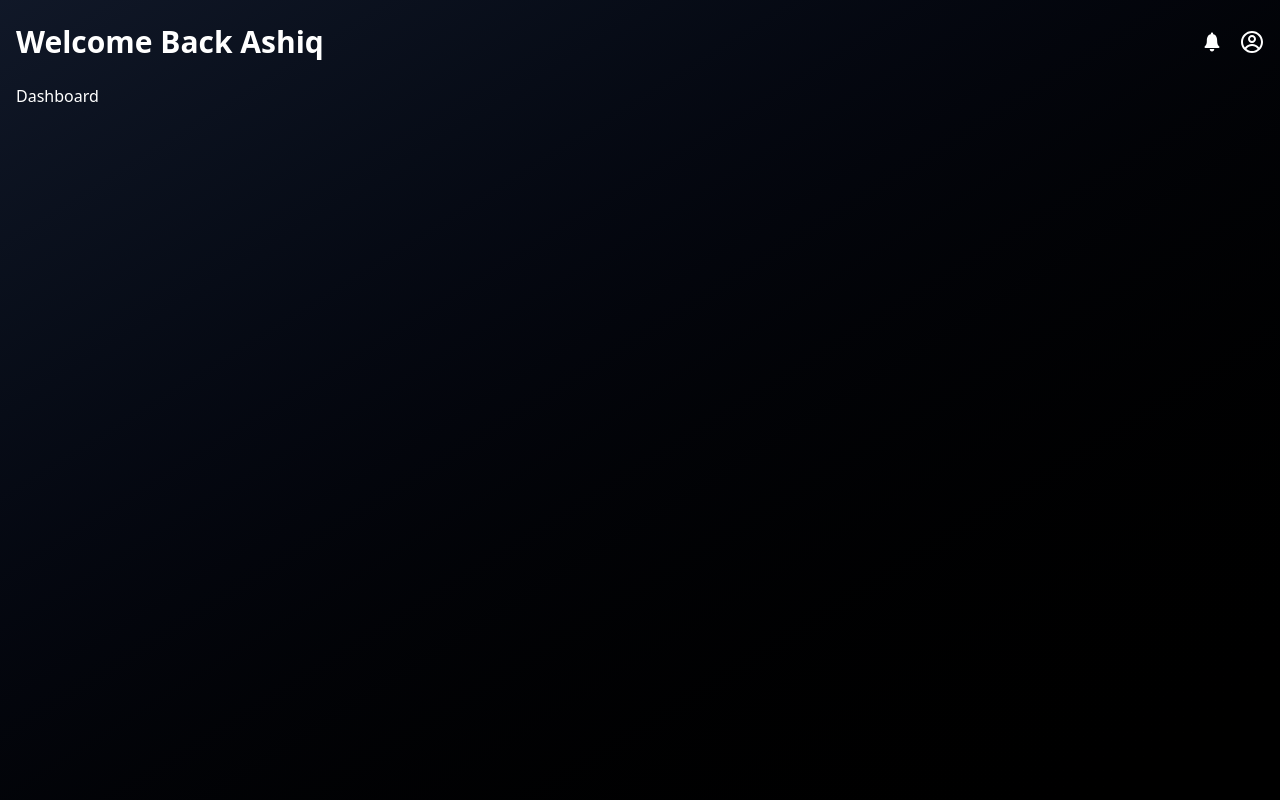
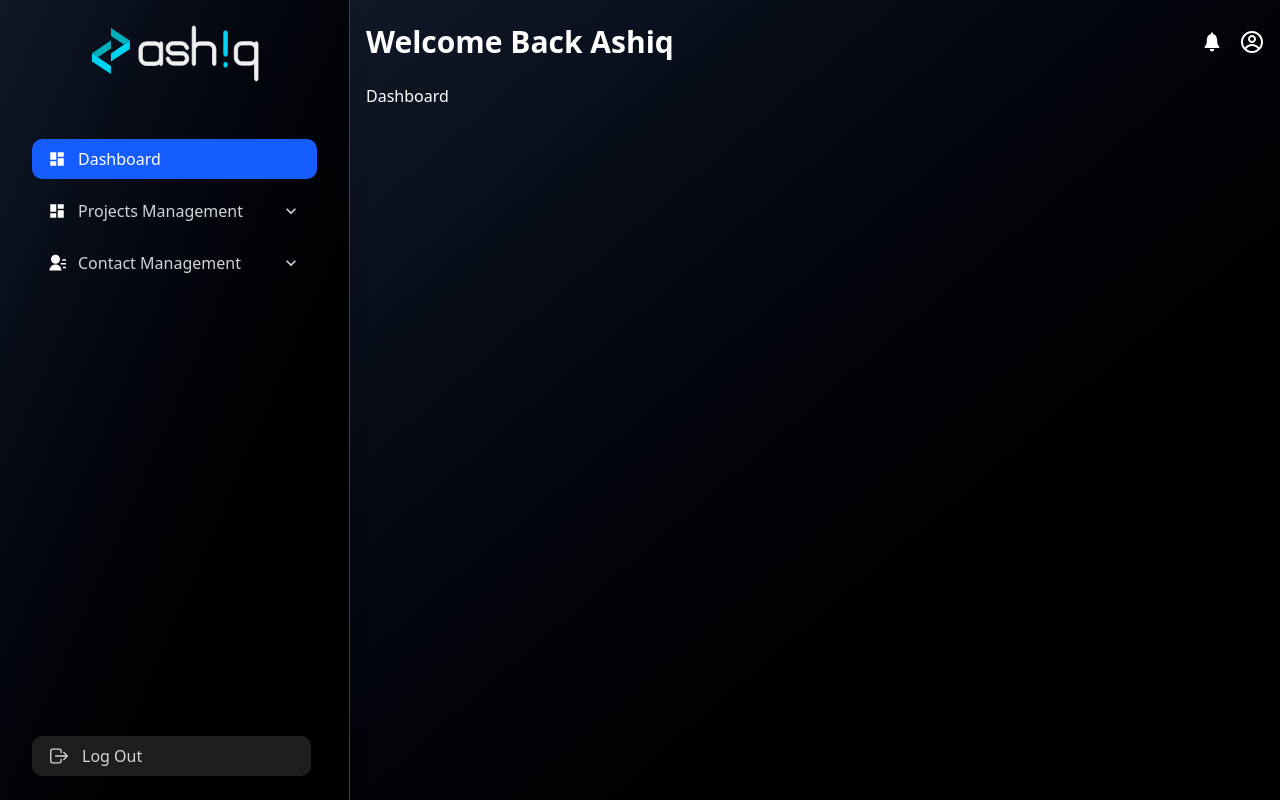
Before and after one commit to Robiul1711/Next_Portfolio_Admin, a React (Vite) app: page /dashboard in a window 1280 px wide. Built offline with nearby package versions, Linux system fonts and the light colour scheme.

Commit message:
responsive

```diff
--- a/src/pages/ProjectPage/AllProject.jsx
+++ b/src/pages/ProjectPage/AllProject.jsx
@@ -50,7 +50,7 @@ const AllProject = () => {
     <div className="min-h-screen  text-white p-8">
       <h1 className="text-3xl font-bold mb-6">All Projects</h1>
 
-      <div className="grid grid-cols-1 sm:grid-cols-2 lg:grid-cols-3 gap-8">
+      <div className="grid grid-cols-1 sm:grid-cols-2 xl:grid-cols-3 gap-8">
         {allProjects?.map((project) => (
           <div
             key={project._id}
@@ -65,7 +65,7 @@ const AllProject = () => {
             <div className="p-5">
               <h2 className="text-xl font-semibold">{project?.title}</h2>
 
-              <p className="text-gray-400 mt-2">{project?.description}</p>
+              <p className="text-gray-400 line-clamp-3 mt-2">{project?.description}</p>
 
               {/* Technologies */}
               <div className="flex flex-wrap gap-2 mt-3">
--- a/src/pages/admin/CommonNavbar.jsx
+++ b/src/pages/admin/CommonNavbar.jsx
@@ -11,7 +11,7 @@ const CommonNavbar = ({ open, setOpen }) => {
       <div className="flex items-center gap-4">
         <span
           onClick={() => setOpen(!open)}
-          className="xlg:hidden block cursor-pointer"
+          className="lg:hidden block cursor-pointer"
         >
           <GiHamburgerMenu color="" size={26} />
         </span>
--- a/src/pages/admin/SideBar.jsx
+++ b/src/pages/admin/SideBar.jsx
@@ -51,10 +51,10 @@ const SideBar = ({ sidebar, open, setOpen }) => {
         className={`h-full py-6 ${
           open
             ? "left-0 top-0 w-[320px] z-[220]"
-            : "-left-full xl:left-0 xl:w-[350px] w-[320px]"
+            : "-left-full lg:left-0 lg:w-[350px] w-[320px]"
         }
         bg-gradient-to-br from-gray-900 to-black border-r border-gray-700 text-white backdrop-blur-md lg:px-8 px-4 flex flex-col gap-8
-        shadow-xl fixed xl:static transition-all duration-300`}
+        shadow-xl fixed lg:static transition-all duration-300`}
       >
         {/* Logo */}
         <Link to={"/dashboard"}>
--- a/src/pages/home/Home.jsx
+++ /dev/null
@@ -1,9 +0,0 @@
-import React from 'react'
-
-const Home = () => {
-  return (
-    <div>Home</div>
-  )
-}
-
-export default Home
```
Also changed, not shown: 1 other file (tests, documents, lock files or other folders).
